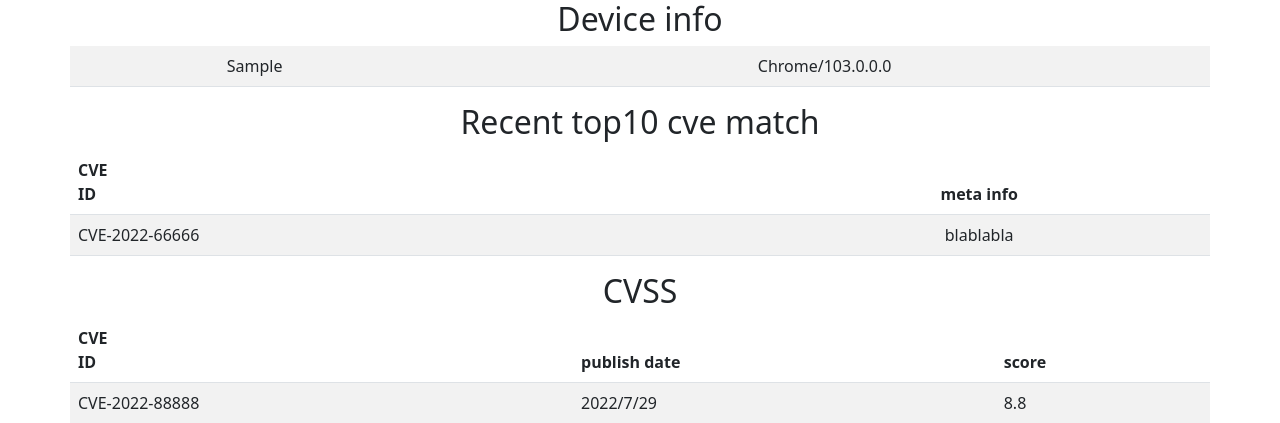
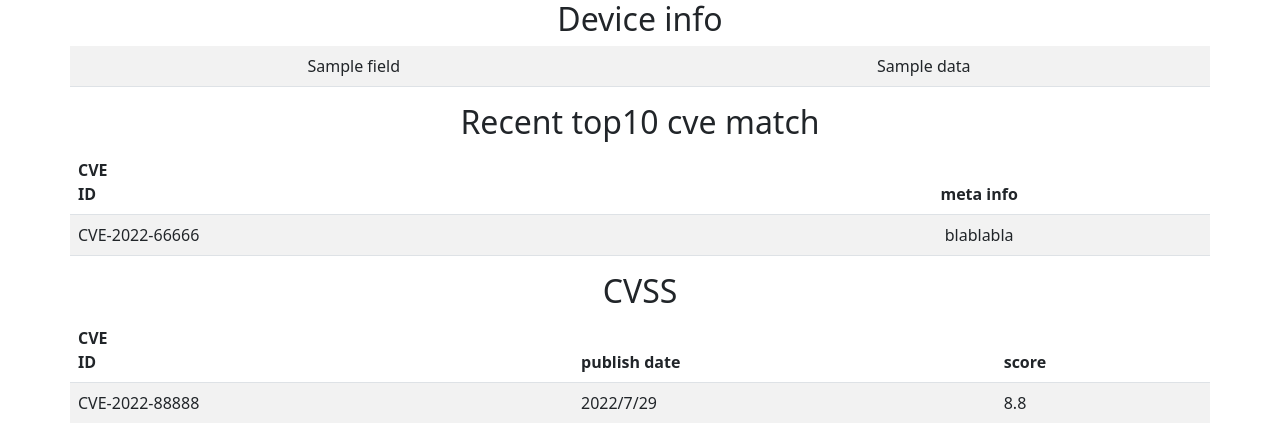
Before and after one commit to tsenghc/DFF_Toolbox, a Flask app: template app/template/index.html in a window 1280 px wide. Shown: the top 423 px of the page. Run offline with Flask 2, Linux system fonts and the light colour scheme; the template is opened without the code that fills it: most values are stand-ins (such as "Sample title", 1, 10 or a date in 2020); parts of the project's set-up code (start-up, migrations or seed data) failed here and were passed over.

Commit message:
Add more complex template

```diff
--- a/app/template/index.html
+++ b/app/template/index.html
@@ -15,10 +15,12 @@
             <h2 class="text-center">Device info</h2>
             <table class="table table-striped table-hover">
                 <tbody>
+                    {% for header in headers %}
                     <tr>
-                        <td class="text-center">{{User_Agent}}</td>
-                        <td class="text-center">Chrome/103.0.0.0</td>
+                        <td class="text-center">{{ header.field }}</td>
+                        <td class="text-center">{{ header.data }}</td>
                     </tr>
+                    {% endfor %}
                 </tbody>
             </table>
         </div>
```
Also changed, not shown: app/main_page/routes.py (+6 -6 lines).
